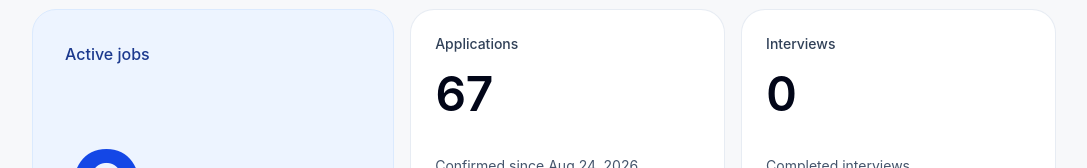
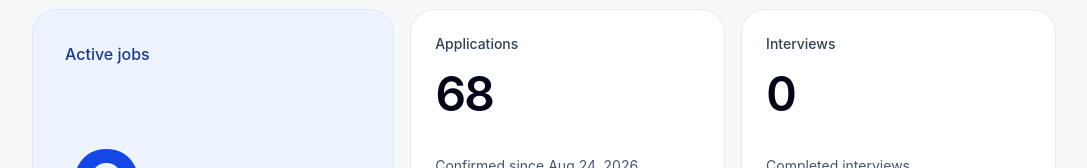
Before and after one commit to micksems/ai-portfolio, a Next.js app: page /job-search in a window 1280 px wide. Shown: the part 243-411 px from the top of the page, without its empty margins (96-1183 px from the left). Built offline with nearby package versions, Linux system fonts and the light colour scheme.

Commit message:
Record Oliver Wyman AI analyst application confirmed October 7

```diff
--- a/src/data/jobSearchData.js
+++ b/src/data/jobSearchData.js
@@ -1,7 +1,7 @@
 export const jobSearchData = {
   "updatedAt": "October 7, 2026",
   "metrics": {
-    "applications": 67,
+    "applications": 68,
     "interviews": 0,
     "offers": 0,
     "rejections": 23,
@@ -2135,6 +2135,16 @@ export const jobSearchData = {
       "notes": "User-selected entry-level data analyst role. Salary and sponsorship not published; remote eligibility requires confirmation.\nUser confirmed submission October 7, 2026; exact submission time not supplied.",
       "firstSeenAt": "October 7, 2026",
       "appliedAt": "October 7, 2026"
+    },
+    {
+      "company": "Oliver Wyman",
+      "position": "Regional AI Product & Experimentation Analyst - NY",
+      "url": "https://www.linkedin.com/jobs/view/4474312818/",
+      "status": "Applied",
+      "resumeUrl": "https://drive.google.com/file/d/1Mlh2XW7JgT_IgTQYFnHt8CVwn8HehPpp/view?usp=drivesdk",
+      "notes": "October 7, 2026: Misha confirmed submission. Confirmation date recorded; exact submission time not supplied. User-selected LinkedIn posting 4474312818; duplicate check found no prior record. NYC hybrid, 60% in office; $95,000–$130,000 base, incentives separate. JD asks 2–5 years analytics/digital enablement; internships not counted as cumulative full-time years. AI output evaluation and UN Copilot Studio project align with AI experimentation, workflow testing and documentation. Sponsorship, start timing and deadline not established. Approved updated master used; one page, 15 position-specific experience bullets, 4 school bullets each, 3 working contact links, rendered and extracted text checked. No unsupported custom GPT deployment, AI coaching or prompt-library accomplishments claimed. Submitted resume: https://drive.google.com/file/d/1Mlh2XW7JgT_IgTQYFnHt8CVwn8HehPpp/view?usp=drivesdk",
+      "firstSeenAt": "October 7, 2026",
+      "appliedAt": "October 7, 2026"
     }
   ]
 };
```
